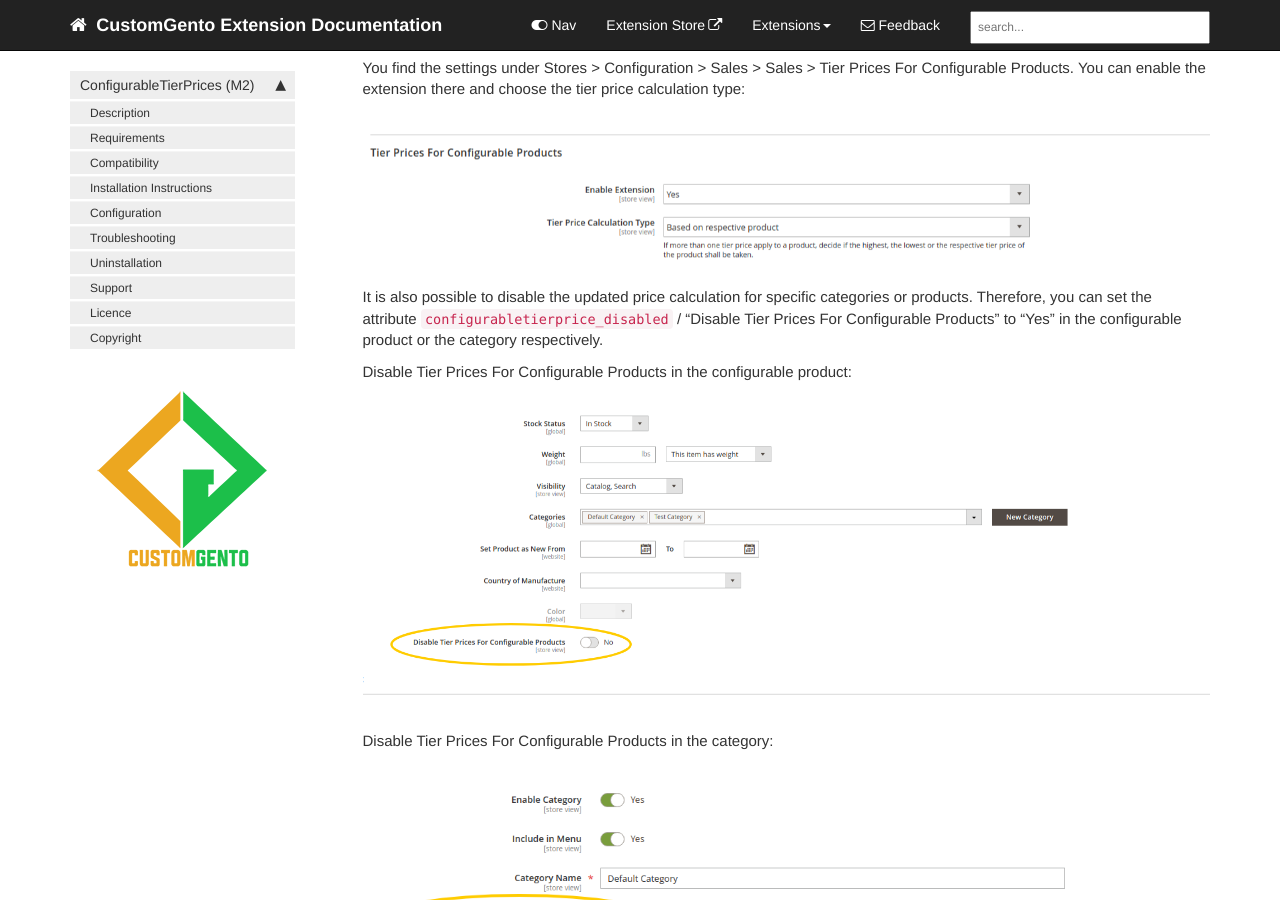
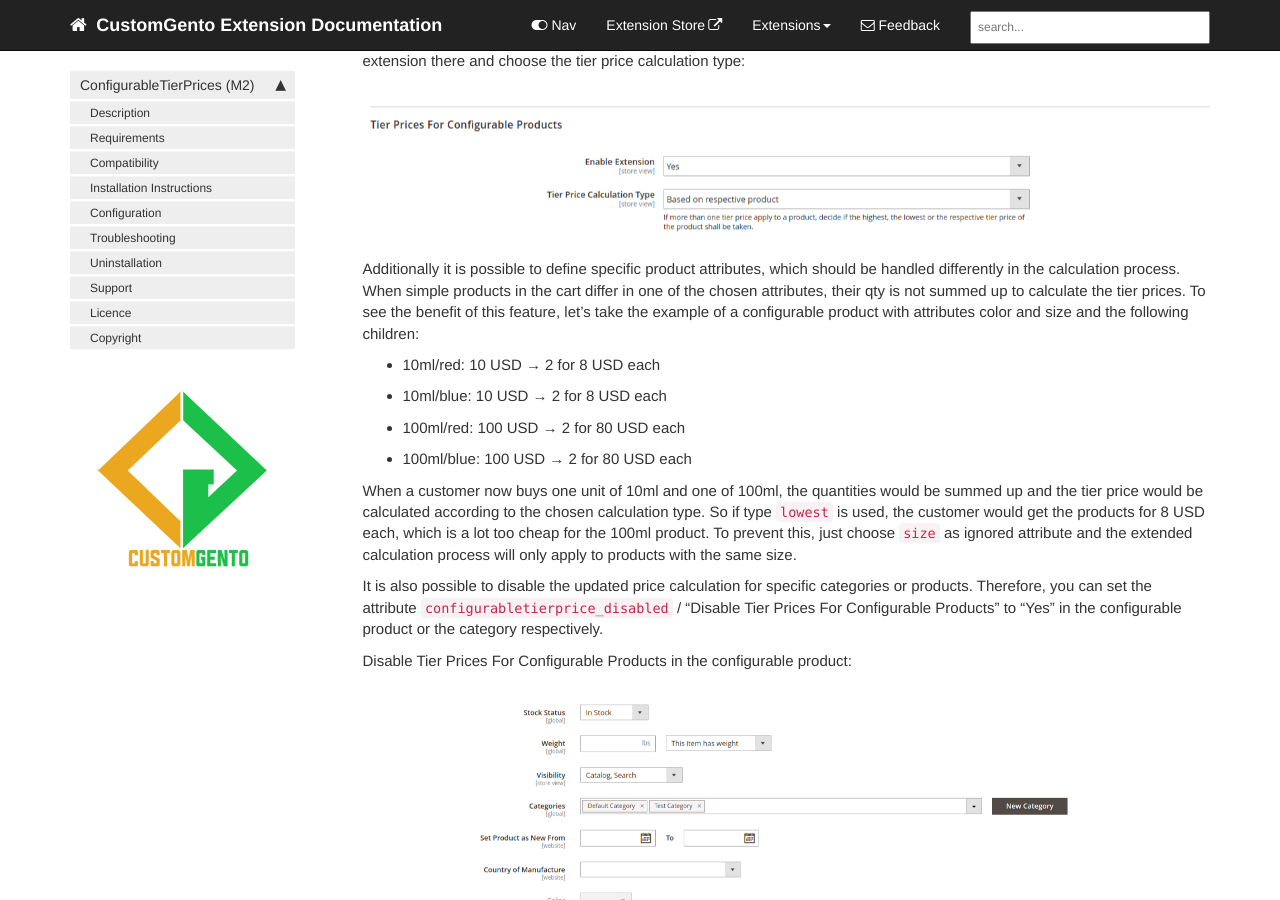
Before and after one commit to customgento/docs, a Jekyll site: the page built from pages/tier-prices-for-configurable-products-m2.md, in a window 1280 px wide and 900 px high, scrolled down 3781 px. Built offline with Jekyll 4.4.1, drawn with Linux system fonts in a browser that asks for light colours; comment, search, counter and statistics services are not loaded; some of the changed text lies outside the part shown.

Commit message:
Update tier-prices-for-configurable-products-m2.md

```diff
--- a/pages/tier-prices-for-configurable-products-m2.md
+++ b/pages/tier-prices-for-configurable-products-m2.md
@@ -45,7 +45,7 @@ Given your simple products, which are assigned to configurable products, are als
 - magento/module-catalog `~103.0||~104.0`
 - magento/module-checkout `~100.3`
 - magento/module-configurable-product `~100.3`
-- magento/module-customer: `~102.0||~103.0
+- magento/module-customer: `~102.0||~103.0`
 - magento/module-eav `~102.0`
 - magento/module-quote `~101.0`
 - magento/module-store `~101.0`
@@ -78,6 +78,18 @@ You find the settings under Stores > Configuration > Sales > Sales > Tier Prices
 You can enable the extension there and choose the tier price calculation type:
 
 ![Configure Tier Prices For Configurable Products]({{ "images/tier-prices-for-configurable-products-m2/system-configuration.png" }} "Configure Tier Prices For Configurable Products")
+
+Additionally it is possible to define specific product attributes, which should be handled differently in the calculation process.
+When simple products in the cart differ in one of the chosen attributes, their qty is not summed up to calculate the tier prices.
+To see the benefit of this feature, let's take the example of a configurable product with attributes color and size and the following children:
+
+- 10ml/red: 10 USD → 2 for 8 USD each
+- 10ml/blue: 10 USD → 2 for 8 USD each
+- 100ml/red: 100 USD → 2 for 80 USD each
+- 100ml/blue: 100 USD → 2 for 80 USD each
+
+When a customer now buys one unit of 10ml and one of 100ml, the quantities would be summed up and the tier price would be calculated according to the chosen calculation type. So if type `lowest` is used, the customer would get the products for 8 USD each, which is a lot too cheap for the 100ml product.
+To prevent this, just choose `size` as ignored attribute and the extended calculation process will only apply to products with the same size.
 
 It is also possible to disable the updated price calculation for specific categories or products.
 Therefore, you can set the attribute `configurabletierprice_disabled` / "Disable Tier Prices For Configurable Products" to "Yes" in the configurable product or the category respectively.
```
